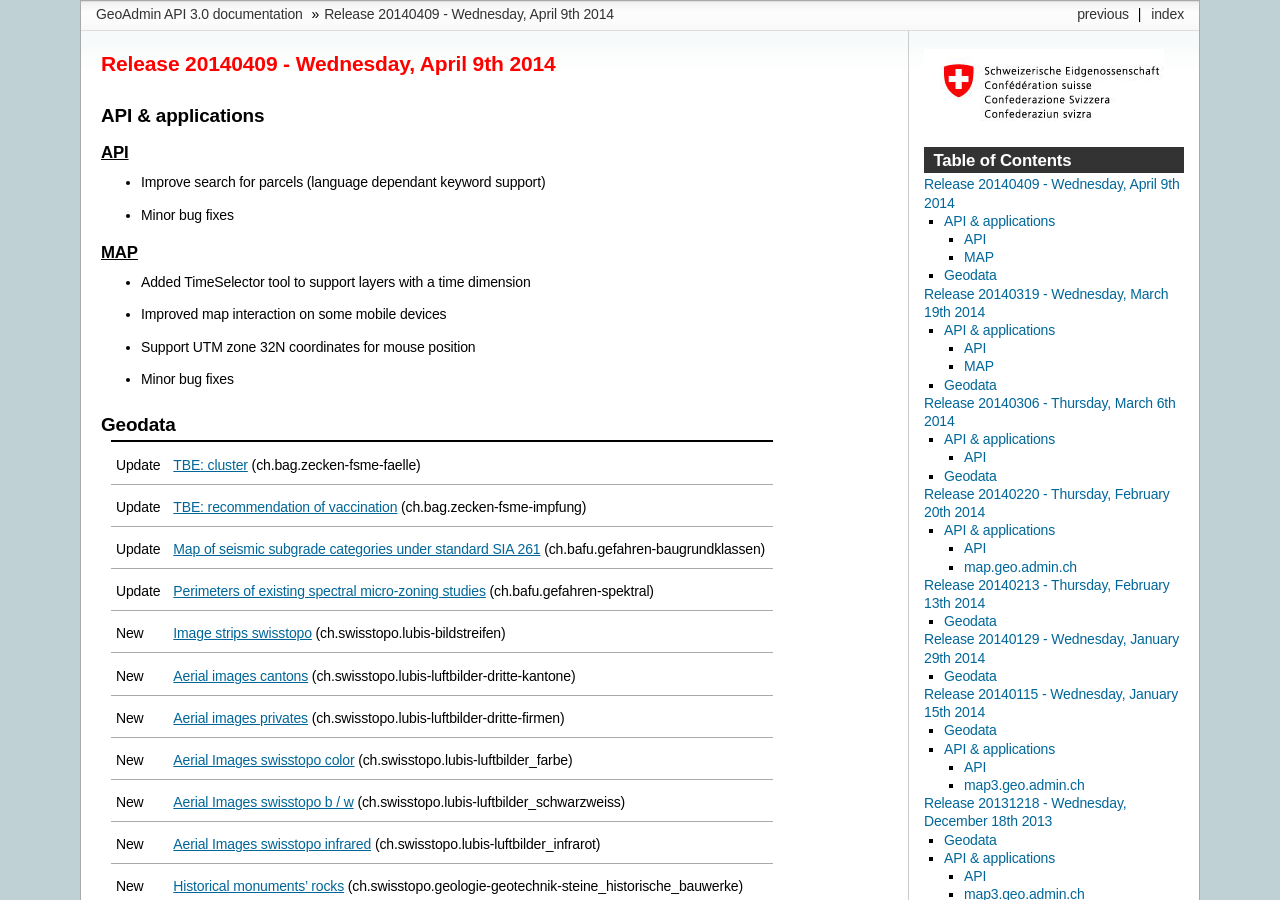
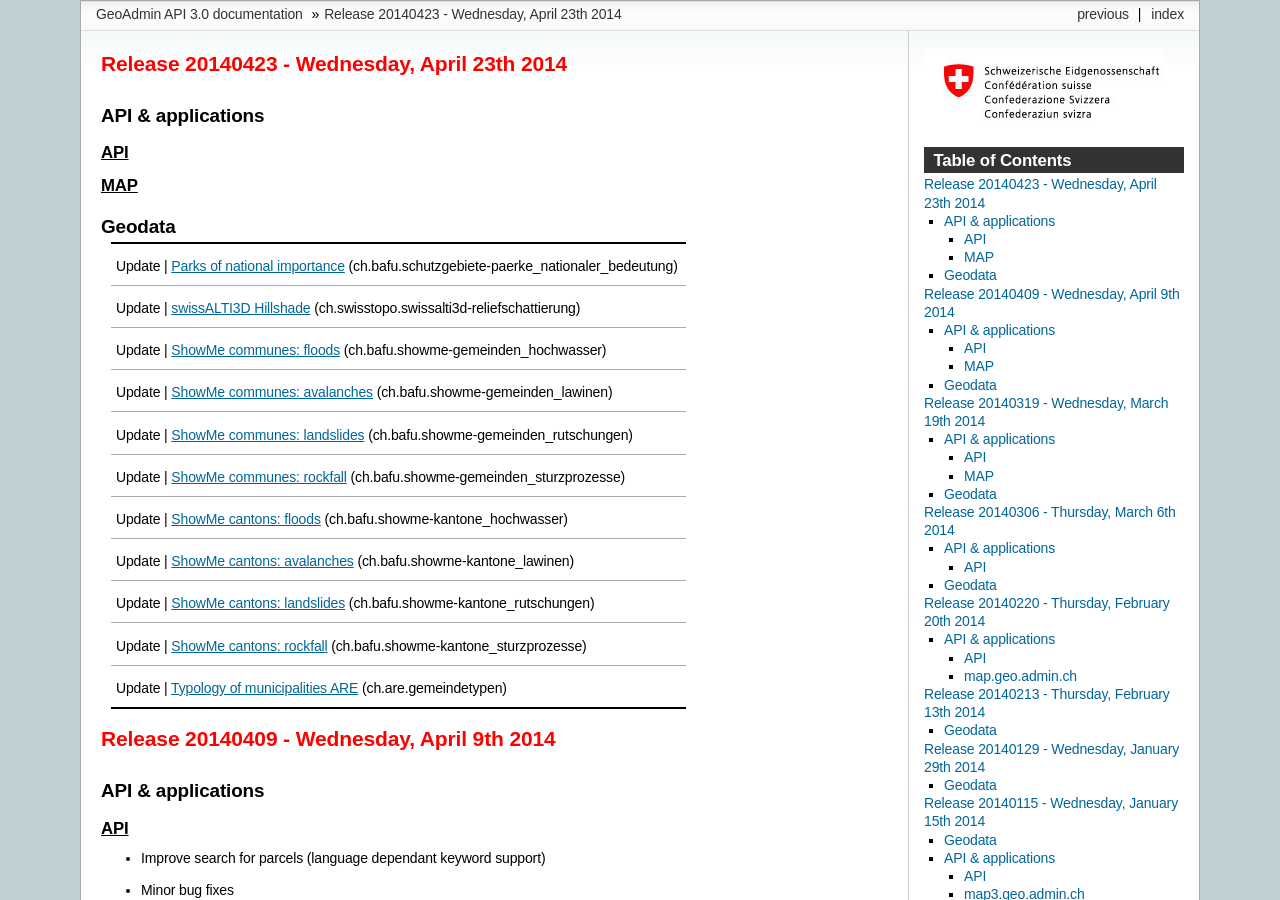
Before and after one commit to swisstopo-test/doc-chsdi3, a Sphinx documentation site: the page built from source/releasenotes/index.rst, in a window 1280 px wide and 900 px high. Built offline with Sphinx 7.4.7, drawn with Linux system fonts in a browser that asks for light colours; formulas are drawn with MathJax 3; some of the changed text lies outside the part shown.

Commit message:
Data update for deploy of 22.04.2014

```diff
--- a/source/releasenotes/index.rst
+++ b/source/releasenotes/index.rst
@@ -1,3 +1,44 @@
+Release 20140423 -  Wednesday, April 23th 2014
+====================================================
+
+API & applications
+******************
+
+`API <//api3.geo.admin.ch>`__
+-----------------------------------
+
+
+`MAP <//map.geo.admin.ch>`__
+-----------------------------------
+
+
+Geodata
+********
++---------------------------------------------------------------------------------------------------------------------------------------------------------------------------------------+
+| Update | `Parks of national importance <//map.geo.admin.ch/?layers=ch.bafu.schutzgebiete-paerke_nationaler_bedeutung>`__ (ch.bafu.schutzgebiete-paerke_nationaler_bedeutung)          |
++---------------------------------------------------------------------------------------------------------------------------------------------------------------------------------------+
+| Update | `swissALTI3D Hillshade <//map.geo.admin.ch/?layers=ch.swisstopo.swissalti3d-reliefschattierung>`__ (ch.swisstopo.swissalti3d-reliefschattierung)                             |
++---------------------------------------------------------------------------------------------------------------------------------------------------------------------------------------+
+| Update | `ShowMe communes: floods <//map.geo.admin.ch/?layers=ch.bafu.showme-gemeinden_hochwasser>`__ (ch.bafu.showme-gemeinden_hochwasser)                                           |
++---------------------------------------------------------------------------------------------------------------------------------------------------------------------------------------+
+| Update | `ShowMe communes: avalanches <//map.geo.admin.ch/?layers=ch.bafu.showme-gemeinden_lawinen>`__ (ch.bafu.showme-gemeinden_lawinen)                                             |
++---------------------------------------------------------------------------------------------------------------------------------------------------------------------------------------+
+| Update | `ShowMe communes: landslides <//map.geo.admin.ch/?layers=ch.bafu.showme-gemeinden_rutschungen>`__ (ch.bafu.showme-gemeinden_rutschungen)                                     |
++---------------------------------------------------------------------------------------------------------------------------------------------------------------------------------------+
+| Update | `ShowMe communes: rockfall <//map.geo.admin.ch/?layers=ch.bafu.showme-gemeinden_sturzprozesse>`__ (ch.bafu.showme-gemeinden_sturzprozesse)                                   |
++---------------------------------------------------------------------------------------------------------------------------------------------------------------------------------------+
+| Update | `ShowMe cantons: floods <//map.geo.admin.ch/?layers=ch.bafu.showme-kantone_hochwasser>`__ (ch.bafu.showme-kantone_hochwasser)                                                |
++---------------------------------------------------------------------------------------------------------------------------------------------------------------------------------------+
+| Update | `ShowMe cantons: avalanches <//map.geo.admin.ch/?layers=ch.bafu.showme-kantone_lawinen>`__ (ch.bafu.showme-kantone_lawinen)                                                  |
++---------------------------------------------------------------------------------------------------------------------------------------------------------------------------------------+
+| Update | `ShowMe cantons: landslides <//map.geo.admin.ch/?layers=ch.bafu.showme-kantone_rutschungen>`__ (ch.bafu.showme-kantone_rutschungen)                                          |
++---------------------------------------------------------------------------------------------------------------------------------------------------------------------------------------+
+| Update | `ShowMe cantons: rockfall <//map.geo.admin.ch/?layers=ch.bafu.showme-kantone_sturzprozesse>`__ (ch.bafu.showme-kantone_sturzprozesse)                                        |
++---------------------------------------------------------------------------------------------------------------------------------------------------------------------------------------+
+| Update | `Typology of municipalities ARE <//map.geo.admin.ch/?layers=ch.are.gemeindetypen>`__ (ch.are.gemeindetypen)                                                                  |
++---------------------------------------------------------------------------------------------------------------------------------------------------------------------------------------+
+
+
 Release 20140409 -  Wednesday, April 9th 2014
 ====================================================
 
```
